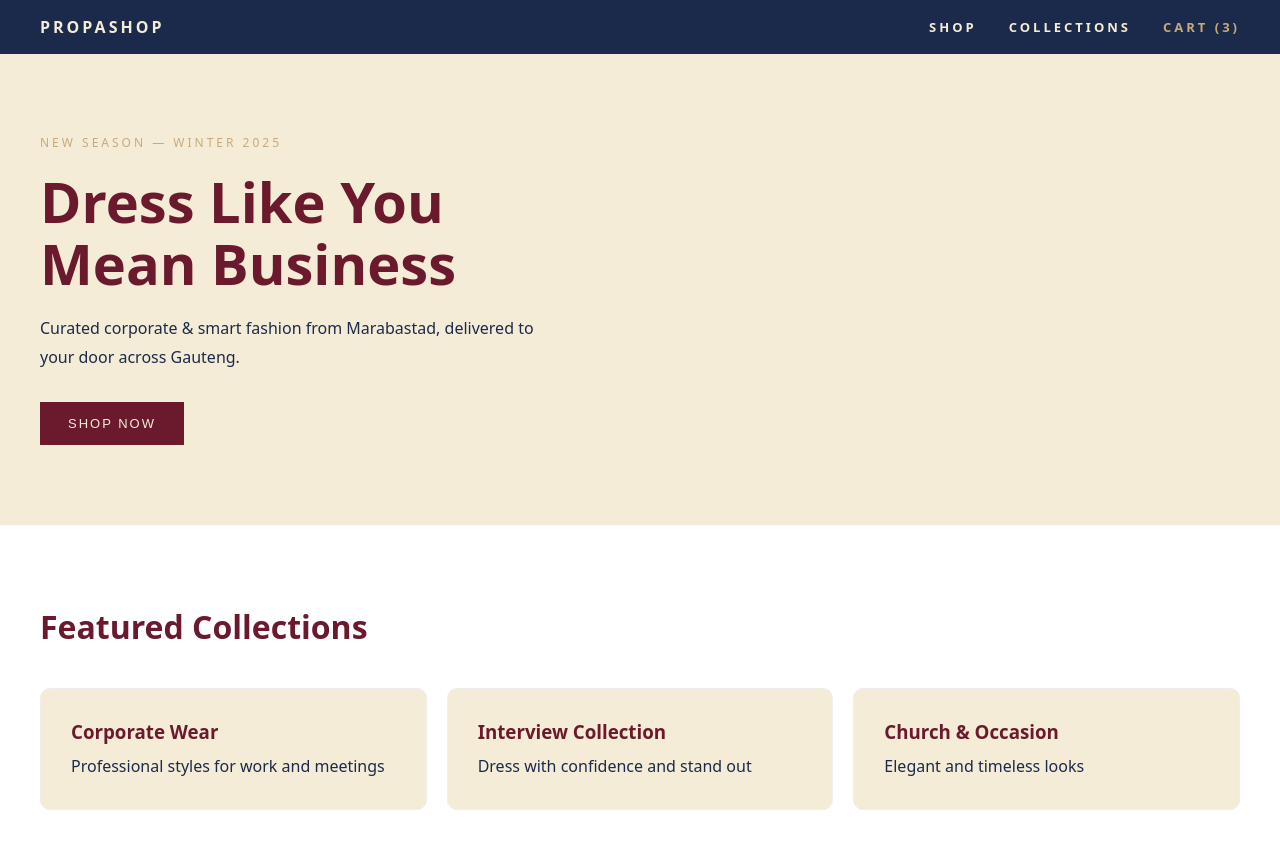
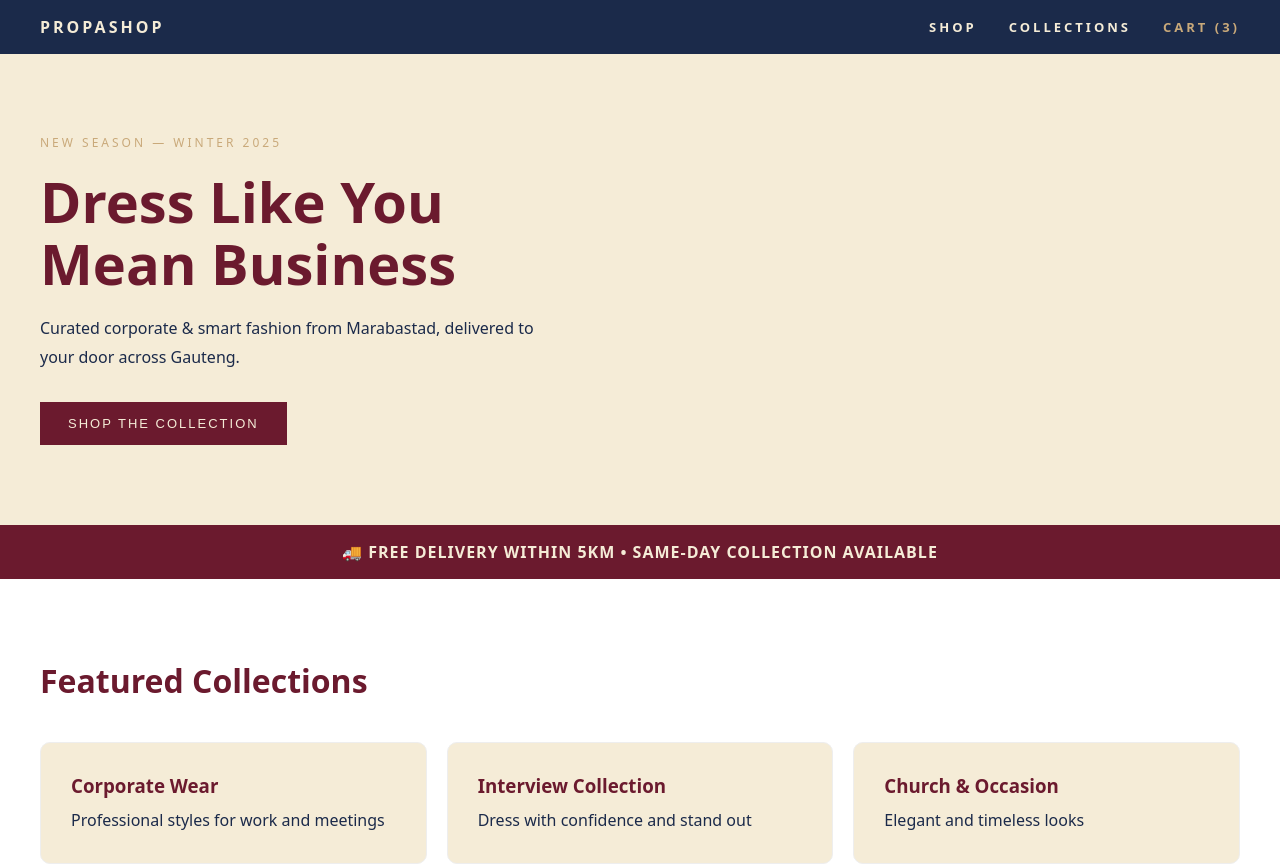
Before and after one commit to StruxitOS/PropaShop, a Next.js app in the folder frontend/: page / in a window 1280 px wide. Shown: the top 865 px of the page. Built offline with nearby package versions, Linux system fonts and the light colour scheme.

Commit message:
Added delivery banner and UI interactions

```diff
--- a/frontend/app/page.tsx
+++ b/frontend/app/page.tsx
@@ -2,11 +2,13 @@ import PageLayout from "../components/PageLayout";
 import Hero from "../components/Hero";
 import FeaturedCollections from "../components/FeaturedCollections";
 import FeaturedProducts from "../components/FeaturedProducts";
+import DeliveryBanner from "../components/DeliveryBanner";
 
 export default function Home() {
   return (
     <PageLayout fullWidth>
       <Hero />
+      <DeliveryBanner />
       <FeaturedCollections />
        <FeaturedProducts />
     </PageLayout>
--- /dev/null
+++ b/frontend/components/DeliveryBanner.tsx
@@ -0,0 +1,16 @@
+export default function DeliveryBanner() {
+  return (
+    <div
+      style={{
+        background: "#6B1A2E",
+        color: "#F5ECD7",
+        padding: "16px",
+        textAlign: "center",
+        fontWeight: "bold",
+        letterSpacing: "1px",
+      }}
+    >
+      🚚 FREE DELIVERY WITHIN 5KM • SAME-DAY COLLECTION AVAILABLE
+    </div>
+  );
+}
--- a/frontend/components/Hero.tsx
+++ b/frontend/components/Hero.tsx
@@ -23,7 +23,7 @@ export default function Hero() {
         letterSpacing: "2px",
         fontSize: "13px",
       }}>
-        SHOP NOW
+        SHOP THE COLLECTION
       </button>
     </section>
   );
--- a/frontend/components/ProductCard.tsx
+++ b/frontend/components/ProductCard.tsx
@@ -1,3 +1,4 @@
+"use client";
 type ProductCardProps = {
   title: string;
   price: string;
@@ -14,7 +15,17 @@ export default function ProductCard({
     borderRadius: "10px",
     padding: "20px",
     background: "#fff",
+    transition: "transform 0.3s ease",
+    cursor: "pointer",
   }}
+
+  onMouseEnter={(e) =>
+    (e.currentTarget.style.transform = "translateY(-6px)")
+  }
+
+  onMouseLeave={(e) =>
+    (e.currentTarget.style.transform = "translateY(0px)")
+  }
 >
 <div
   style={{
```
Lines whose indentation alone changed are shown as unchanged.
